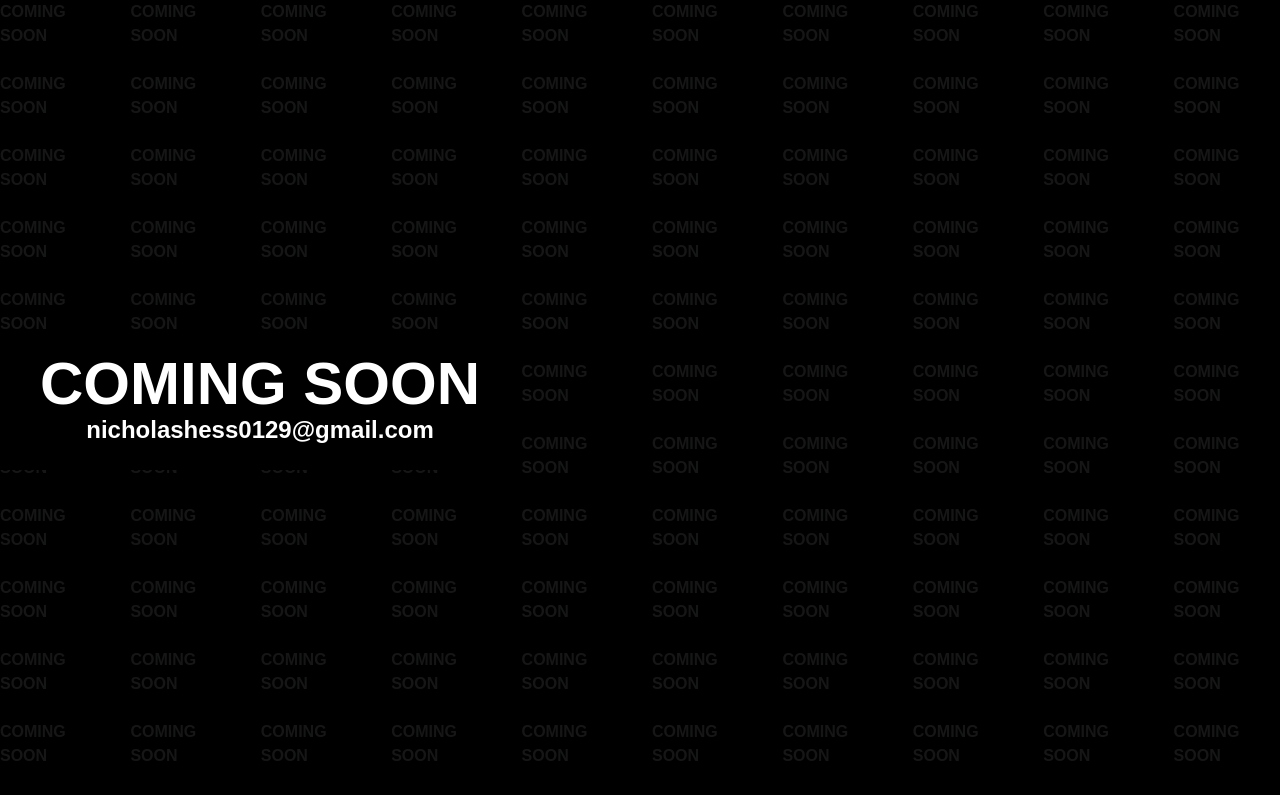
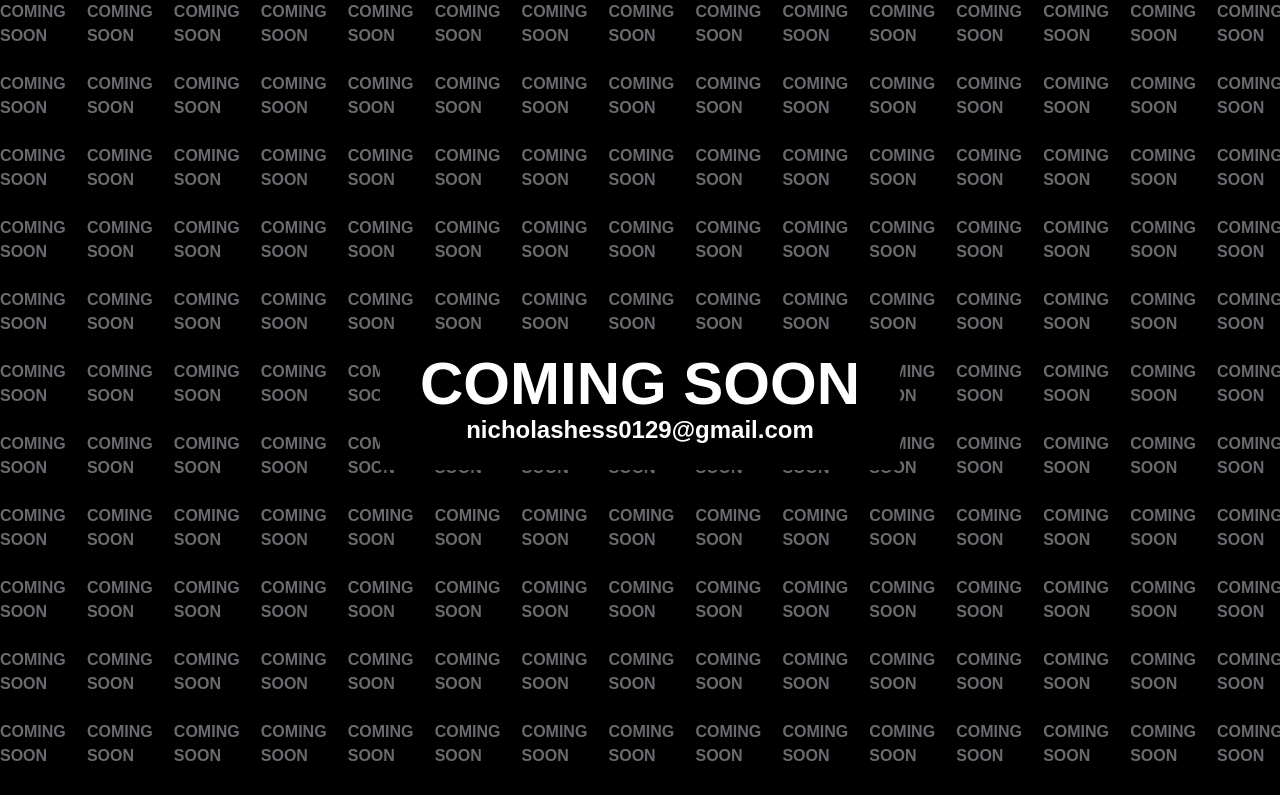
Before and after one commit to hessnt30/port, a Next.js app: page / in a window 1280 px wide. Shown: the top 795 px of the page. Built offline with nearby package versions, Linux system fonts and the light colour scheme.

Commit message:
Adjust layout and opacity of coming soon section

```diff
--- a/app/page.tsx
+++ b/app/page.tsx
@@ -2,9 +2,9 @@ export default function Home() {
   const comingSoon = Array(300).fill("COMING SOON");
 
   return (
-    <div className="flex min-h-screen items-center overflow-hidden bg-black">
+    <div className="flex min-h-screen justify-center items-center overflow-hidden bg-black">
       <main>
-        <div className="absolute inset-0 z-0 grid grid-cols-6 md:grid-cols-10 gap-6 opacity-10 text-gray-300 text-sm md:text-base font-bold select-none">
+        <div className="absolute inset-0 z-0 grid grid-cols-6 md:grid-cols-10 lg:grid-cols-15 gap-6 opacity-50 text-gray-300 text-sm md:text-base font-bold select-none">
           {comingSoon.map((item, index) => (
             <span key={index}>{item}</span>
           ))}
```
